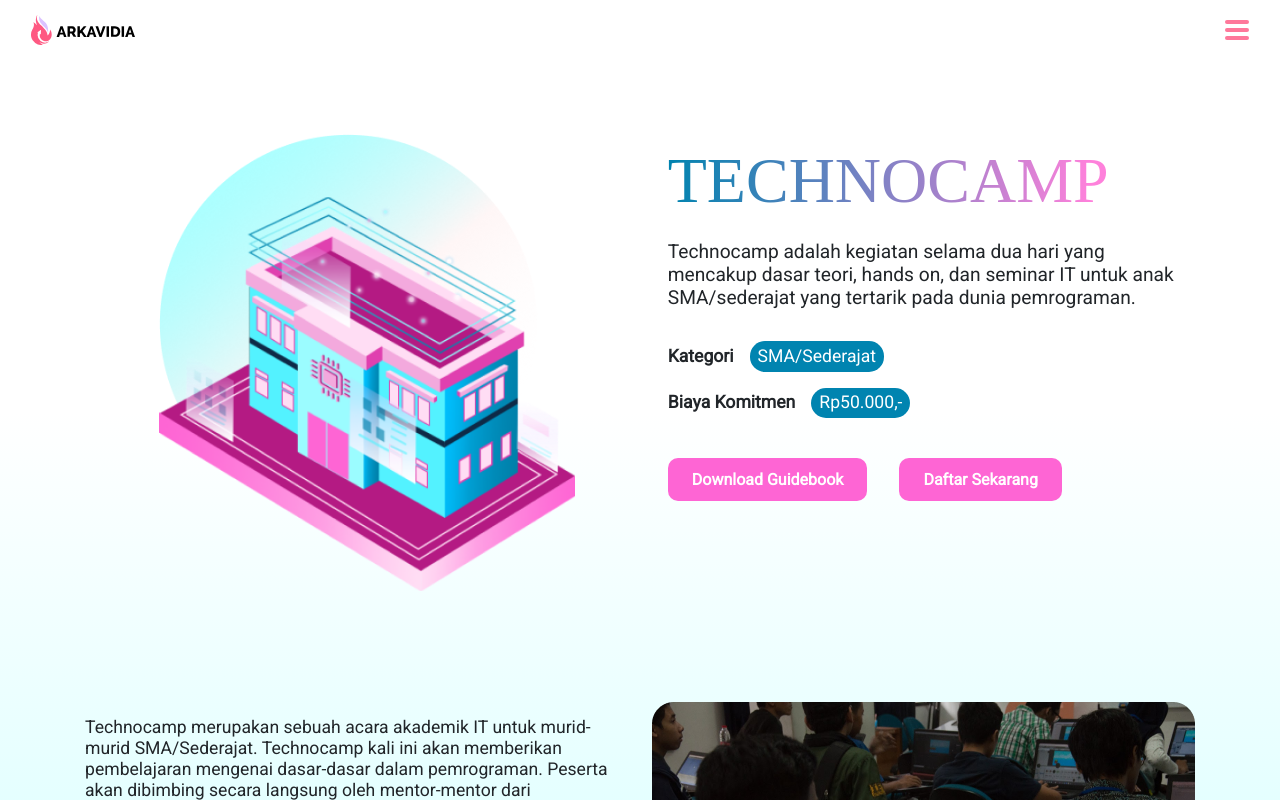
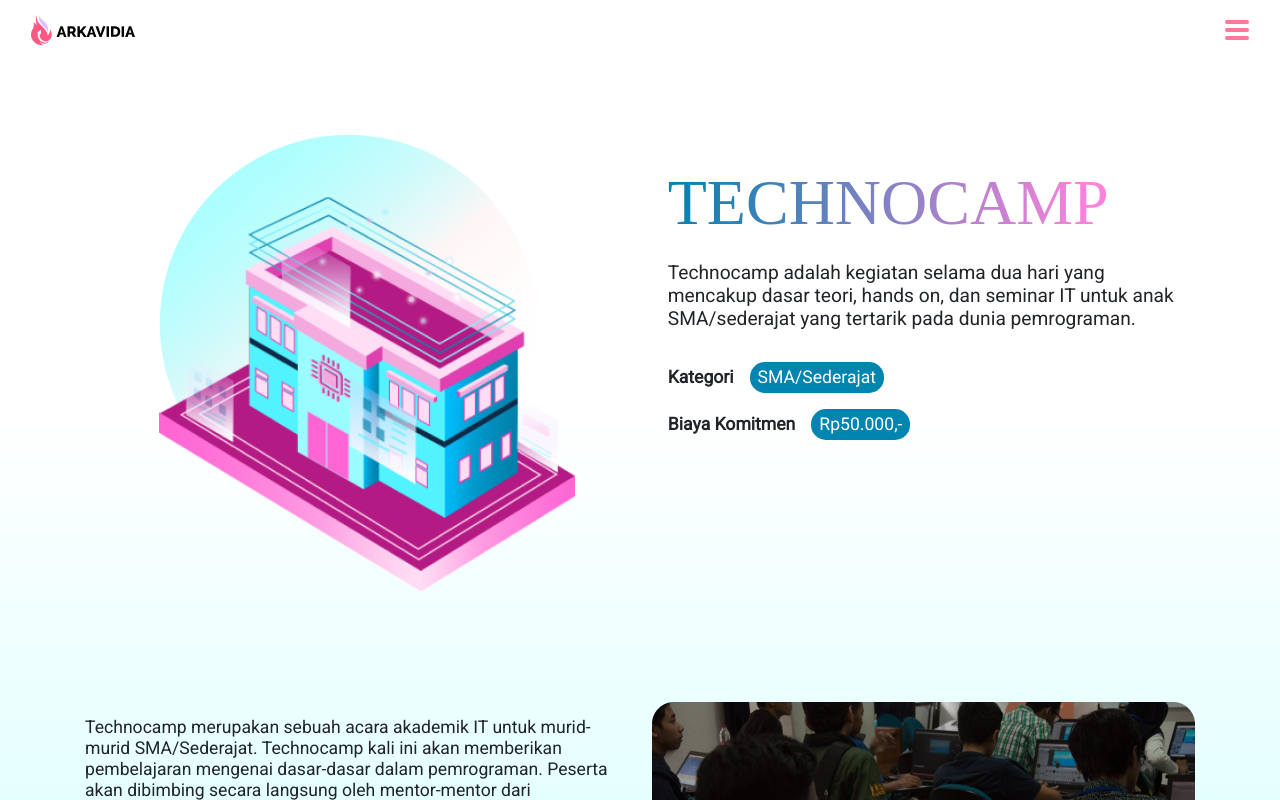
Before and after one commit to arkavidia-hmif/arkavidia-frontend, a Next.js app: page /preevent/technocamp in a window 1280 px wide. Shown: the top 800 px of the page. Built offline with nearby package versions, Linux system fonts and the light colour scheme; a web font is replaced by a local one.

Commit message:
Hide technocamp button temporarily

```diff
--- a/components/page/preevent/technocamp/Buttons.tsx
+++ b/components/page/preevent/technocamp/Buttons.tsx
@@ -1,15 +1,15 @@
 import * as React from 'react';
-import FilledButton from '../../../FilledButton';
-import { Theme } from '../../../../styles/theme';
+// import FilledButton from '../../../FilledButton';
+// import { Theme } from '../../../../styles/theme';
 
 const Buttons: React.FC = () => (
   <div id="buttons-container">
-    <div className="button">
+    {/* <div className="button">
       <FilledButton text="Download Guidebook" padding="0.75em 1.5em" color={Theme.buttonColors.blueButton} />
     </div>
     <div className="button">
       <FilledButton text="Daftar Sekarang" padding="0.75em 1.5em" color={Theme.buttonColors.darkPinkButton} />
-    </div>
+    </div> */}
     <style jsx>{`
       #buttons-container {
         display: flex;
```
Lines whose indentation alone changed are shown as unchanged.
